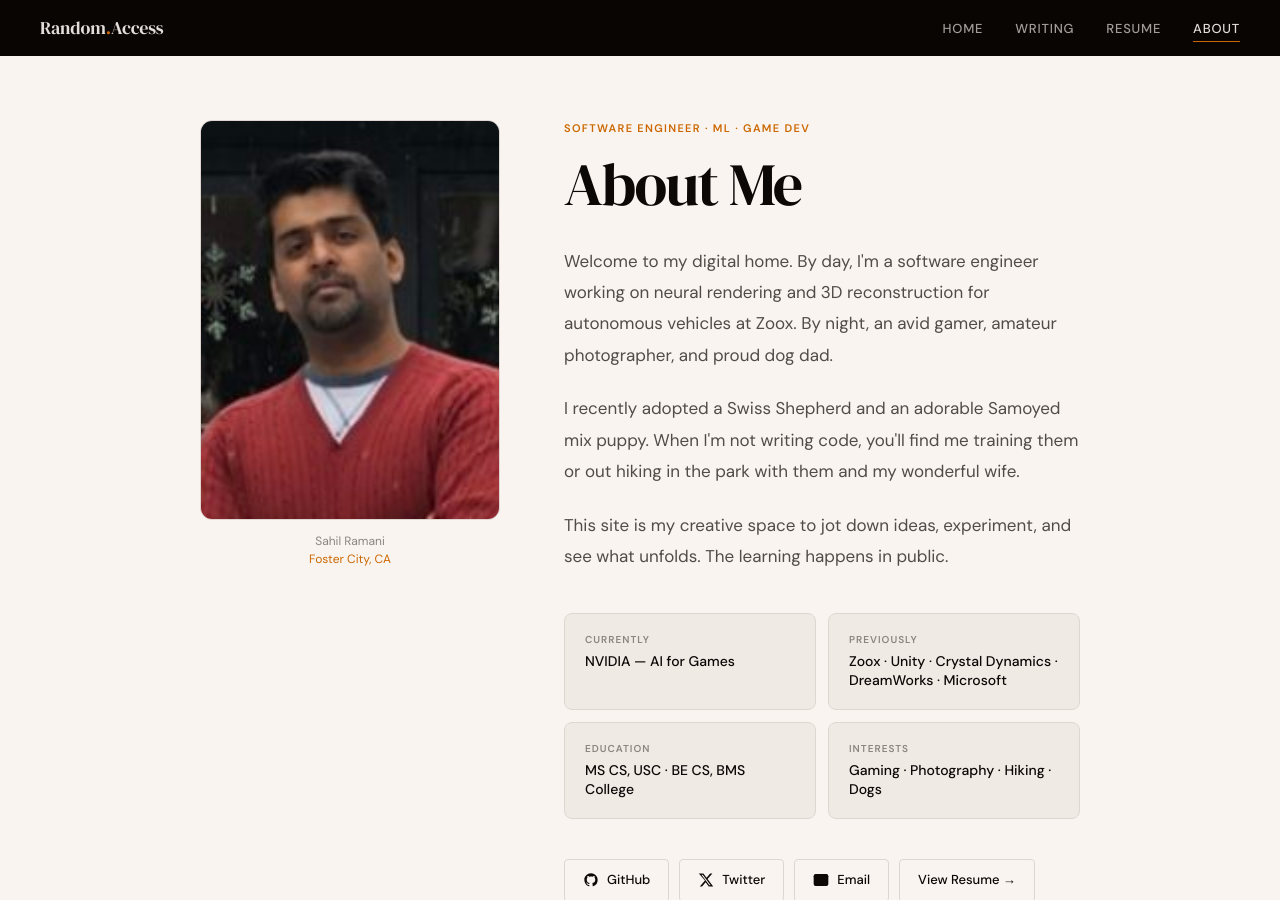
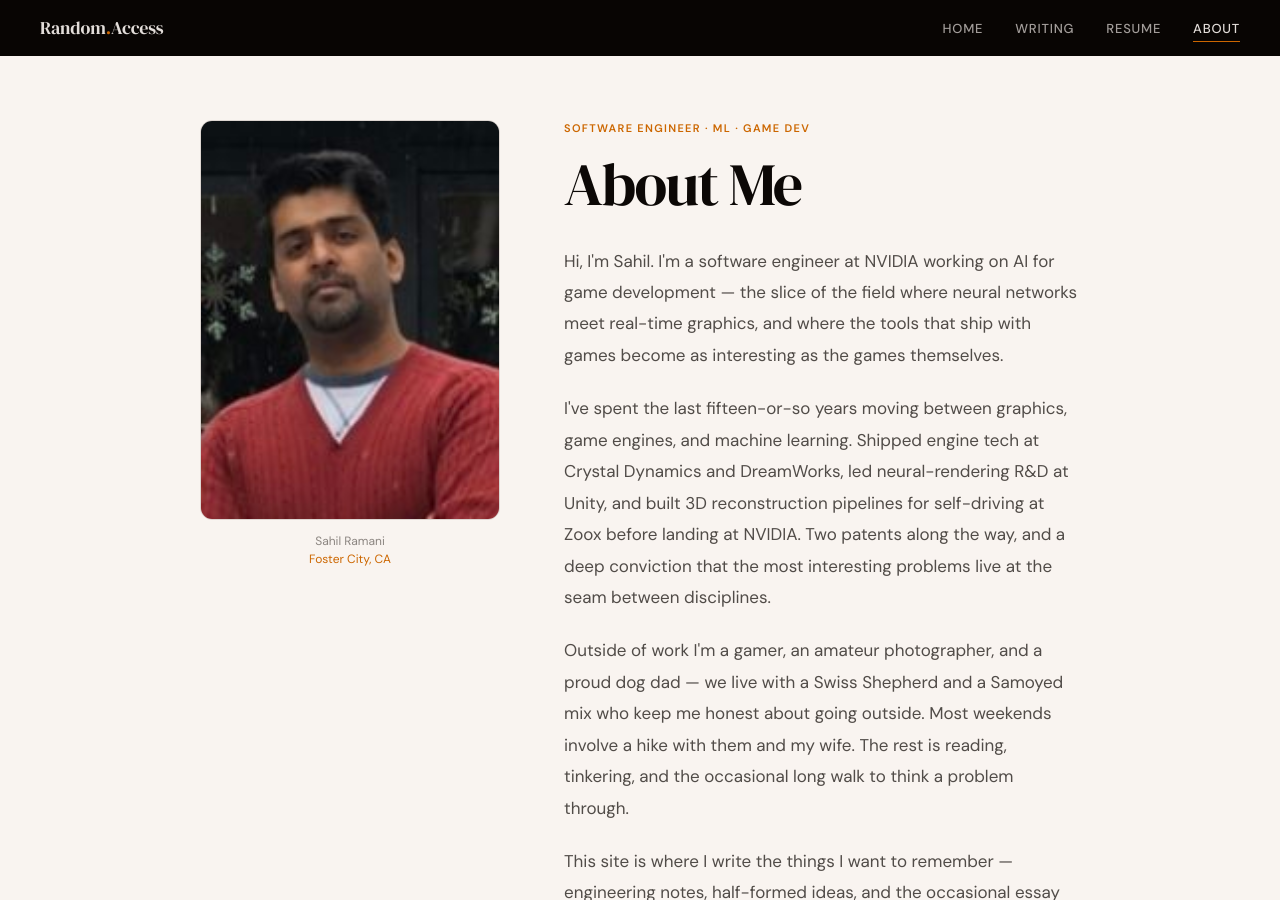
Before and after one commit to sahilramani/sahilramani.github.io, a Jekyll site: the page built from _pages/about.md, in a window 1280 px wide and 900 px high. Built offline with Jekyll 4.4.1, drawn with Linux system fonts in a browser that asks for light colours; some of the changed text lies outside the part shown.

Commit message:
Refresh bio copy: NVIDIA AI for Games, drop stale 'recently adopted'
About page already updated by hand; this aligns the home hero bio
and the site description meta tag with the same current framing.

Co-Authored-By: Claude Opus 4.7 (1M context) <noreply@anthropic.com>

```diff
--- a/_config.yml
+++ b/_config.yml
@@ -16,10 +16,9 @@
 title: Random Access Memories
 email: sahilramani@gmail.com
 description: >- # this means to ignore newlines until "baseurl:"
-  Welcome to my digital home. I'm a game developer and software engineer by day and
-  an avid gamer, amateur photographer by night. I've recently adopted two of the cutest
-  pups and if I'm not writing code, I'm probably training them or out hiking in the wild
-  with my beautiful wife & them.
+  Software engineer at NVIDIA working on AI for game development. Notes on graphics,
+  machine learning, and the seam where they meet — plus the occasional detour into
+  gaming, photography, and life with two dogs.
 twitter_username: sahilramani
 github_username: sahilramani
 minimal_mistakes_skin: dirt
--- a/_pages/about.md
+++ b/_pages/about.md
@@ -23,13 +23,16 @@ nav_id: about
 
       <div class="about-body">
         <p>
-          Welcome to my digital home. By day, I'm a software engineer working on neural rendering and 3D reconstruction for autonomous vehicles at Zoox. By night, an avid gamer, amateur photographer, and proud dog dad.
+          Hi, I'm Sahil. I'm a software engineer at NVIDIA working on AI for game development &mdash; the slice of the field where neural networks meet real-time graphics, and where the tools that ship with games become as interesting as the games themselves.
         </p>
         <p>
-          I recently adopted a Swiss Shepherd and an adorable Samoyed mix puppy. When I'm not writing code, you'll find me training them or out hiking in the park with them and my wonderful wife.
+          I've spent the last fifteen-or-so years moving between graphics, game engines, and machine learning. Shipped engine tech at Crystal Dynamics and DreamWorks, led neural-rendering R&amp;D at Unity, and built 3D reconstruction pipelines for self-driving at Zoox before landing at NVIDIA. Two patents along the way, and a deep conviction that the most interesting problems live at the seam between disciplines.
         </p>
         <p>
-          This site is my creative space to jot down ideas, experiment, and see what unfolds. The learning happens in public.
+          Outside of work I'm a gamer, an amateur photographer, and a proud dog dad &mdash; we live with a Swiss Shepherd and a Samoyed mix who keep me honest about going outside. Most weekends involve a hike with them and my wife. The rest is reading, tinkering, and the occasional long walk to think a problem through.
+        </p>
+        <p>
+          This site is where I write the things I want to remember &mdash; engineering notes, half-formed ideas, and the occasional essay on something more personal. Random access, no particular order.
         </p>
       </div>
 
--- a/index.html
+++ b/index.html
@@ -8,10 +8,10 @@ permalink: /
 
 <div class="hero">
   <div class="hero-text">
-    <div class="hero-eyebrow">Software Engineer · Neural Rendering · ML</div>
+    <div class="hero-eyebrow">Software Engineer · AI for Games · Graphics</div>
     <h1 class="hero-title">Random<br /><em>Access</em><br />Memories</h1>
     <p class="hero-bio">
-      Game developer and software engineer by day. Avid gamer, amateur photographer, dog dad, and hiker by night. This is my space to think out loud.
+      Software engineer at NVIDIA working on AI for game development. Fifteen years in graphics, engines, and machine learning &mdash; this is where I write the things I want to remember.
     </p>
     <div class="hero-links">
       <a class="btn btn-primary" href="{{ '/posts/' | relative_url }}">Read the Blog</a>
```
